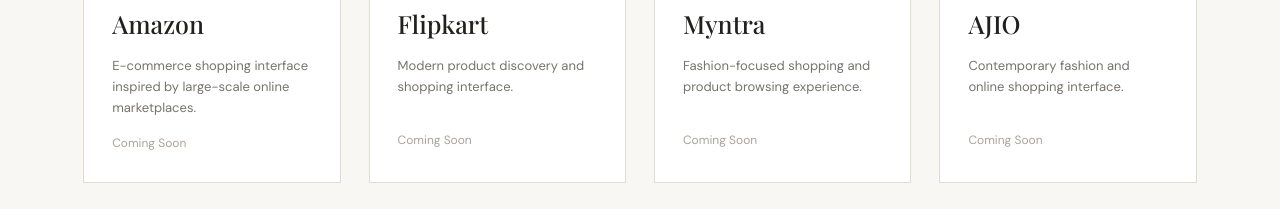
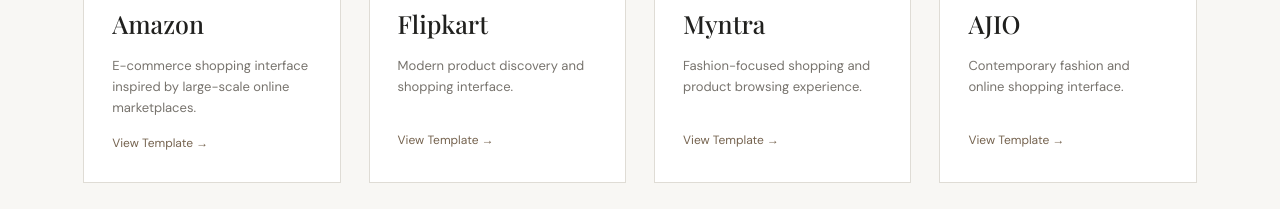
Before and after one commit to saisreejas-29-segu/ui-templates, a plain HTML site: page index.html in a window 1280 px wide. Shown: the part 1660-1869 px from the top of the page. Drawn offline with nearby package versions, Linux system fonts and the light colour scheme.

Commit message:
Update index.html

```diff
--- a/index.html
+++ b/index.html
@@ -151,12 +151,15 @@
 
                 <!-- ========== SHOPPING ========== -->
 
+                <!-- AMAZON -->
+
                 <article class="template-card" data-category="shopping">
 
                     <div class="preview shopping-preview">
                         <span>SHOPPING</span>
 
                         <div class="preview-line"></div>
+
                         <div class="preview-boxes">
                             <i></i>
                             <i></i>
@@ -177,14 +180,17 @@
                             by large-scale online marketplaces.
                         </p>
 
-                        <span class="coming-soon">
-                            Coming Soon
-                        </span>
+                        <a href="shopping-templates/amazon/index.html"
+                           class="view-link">
+                            View Template →
+                        </a>
 
                     </div>
 
                 </article>
 
+
+                <!-- FLIPKART -->
 
                 <article class="template-card" data-category="shopping">
 
@@ -192,6 +198,7 @@
                         <span>SHOPPING</span>
 
                         <div class="preview-line"></div>
+
                         <div class="preview-boxes">
                             <i></i>
                             <i></i>
@@ -212,14 +219,17 @@
                             interface.
                         </p>
 
-                        <span class="coming-soon">
-                            Coming Soon
-                        </span>
+                        <a href="shopping-templates/flipkart/index.html"
+                           class="view-link">
+                            View Template →
+                        </a>
 
                     </div>
 
                 </article>
 
+
+                <!-- MYNTRA -->
 
                 <article class="template-card" data-category="shopping">
 
@@ -227,6 +237,7 @@
                         <span>SHOPPING</span>
 
                         <div class="preview-line"></div>
+
                         <div class="preview-boxes">
                             <i></i>
                             <i></i>
@@ -247,14 +258,17 @@
                             browsing experience.
                         </p>
 
-                        <span class="coming-soon">
-                            Coming Soon
-                        </span>
+                        <a href="shopping-templates/myntra/index.html"
+                           class="view-link">
+                            View Template →
+                        </a>
 
                     </div>
 
                 </article>
 
+
+                <!-- AJIO -->
 
                 <article class="template-card" data-category="shopping">
 
@@ -262,6 +276,7 @@
                         <span>SHOPPING</span>
 
                         <div class="preview-line"></div>
+
                         <div class="preview-boxes">
                             <i></i>
                             <i></i>
@@ -282,9 +297,10 @@
                             interface.
                         </p>
 
-                        <span class="coming-soon">
-                            Coming Soon
-                        </span>
+                        <a href="shopping-templates/ajio/index.html"
+                           class="view-link">
+                            View Template →
+                        </a>
 
                     </div>
 
@@ -680,12 +696,16 @@
             <div class="section-heading">
 
                 <div>
-                    <p class="eyebrow">FOUR DOMAINS</p>
+
+                    <p class="eyebrow">
+                        FOUR DOMAINS
+                    </p>
 
                     <h2>
                         Different ideas.<br>
                         <span>One collection.</span>
                     </h2>
+
                 </div>
 
             </div>
@@ -694,35 +714,54 @@
             <div class="domain-grid">
 
                 <div class="domain-item">
+
                     <span>01</span>
+
                     <h3>Shopping</h3>
+
                     <p>
                         E-commerce and product discovery.
                     </p>
+
                 </div>
 
+
                 <div class="domain-item">
+
                     <span>02</span>
+
                     <h3>Cosmetics</h3>
+
                     <p>
                         Beauty and personal care experiences.
                     </p>
+
                 </div>
 
+
                 <div class="domain-item">
+
                     <span>03</span>
+
                     <h3>Food</h3>
+
                     <p>
                         Food discovery and ordering interfaces.
                     </p>
+
                 </div>
 
+
                 <div class="domain-item">
+
                     <span>04</span>
+
                     <h3>Travel</h3>
+
                     <p>
                         Travel discovery, planning and booking.
                     </p>
+
                 </div>
 
             </div>
@@ -737,12 +776,16 @@
             <div class="section-heading">
 
                 <div>
-                    <p class="eyebrow">THE TEAM</p>
+
+                    <p class="eyebrow">
+                        THE TEAM
+                    </p>
 
                     <h2>
                         Four members.<br>
                         <span>One collection.</span>
                     </h2>
+
                 </div>
 
             </div>
@@ -751,27 +794,54 @@
             <div class="team-grid">
 
                 <div class="team-card">
+
                     <span>01</span>
+
                     <h3>Member 01</h3>
-                    <p>Shopping Interfaces</p>
+
+                    <p>
+                        Shopping Interfaces
+                    </p>
+
                 </div>
 
+
                 <div class="team-card">
+
                     <span>02</span>
+
                     <h3>Member 02</h3>
-                    <p>Cosmetics Interfaces</p>
+
+                    <p>
+                        Cosmetics Interfaces
+                    </p>
+
                 </div>
 
+
                 <div class="team-card">
+
                     <span>03</span>
+
                     <h3>Member 03</h3>
-                    <p>Food Interfaces</p>
+
+                    <p>
+                        Food Interfaces
+                    </p>
+
                 </div>
 
+
                 <div class="team-card">
+
                     <span>04</span>
+
                     <h3>Member 04</h3>
-                    <p>Travel Interfaces</p>
+
+                    <p>
+                        Travel Interfaces
+                    </p>
+
                 </div>
 
             </div>
@@ -803,5 +873,4 @@
     <script src="script.js"></script>
 
 </body>
-
 </html>
```
